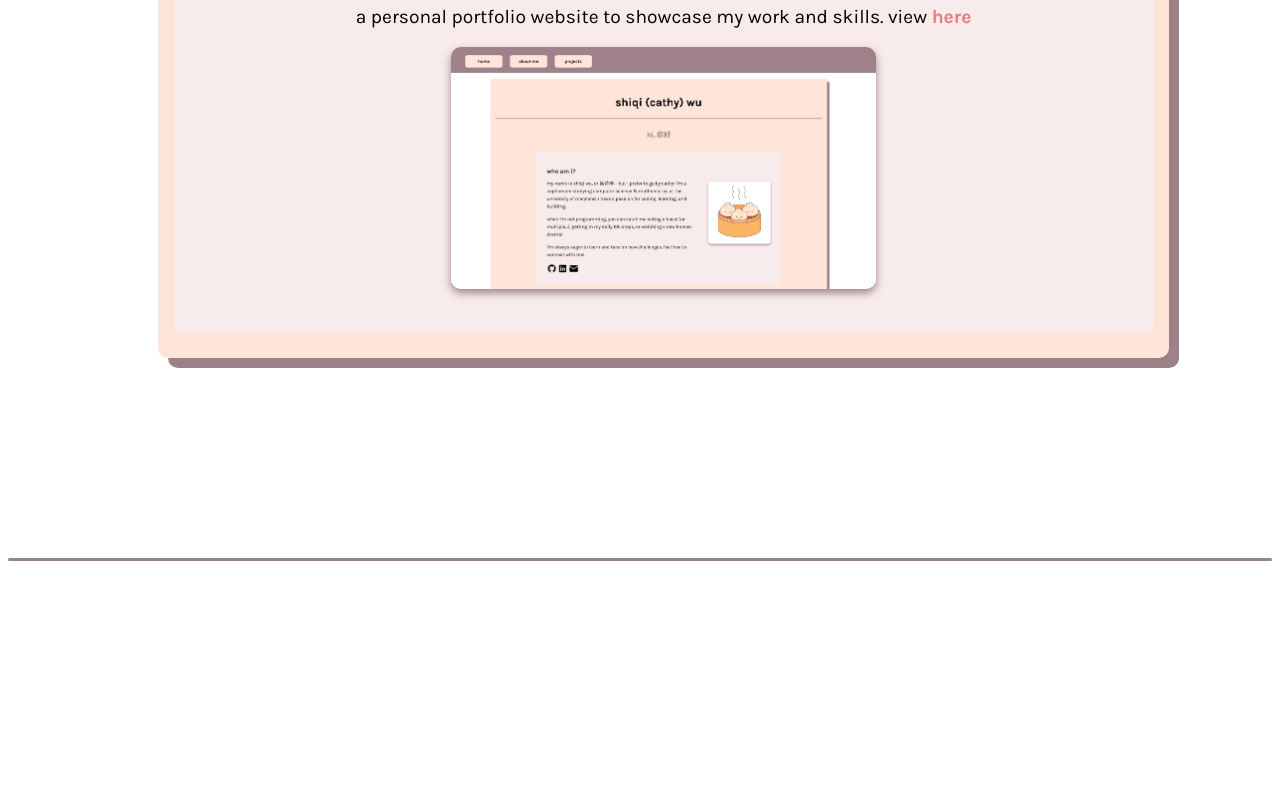
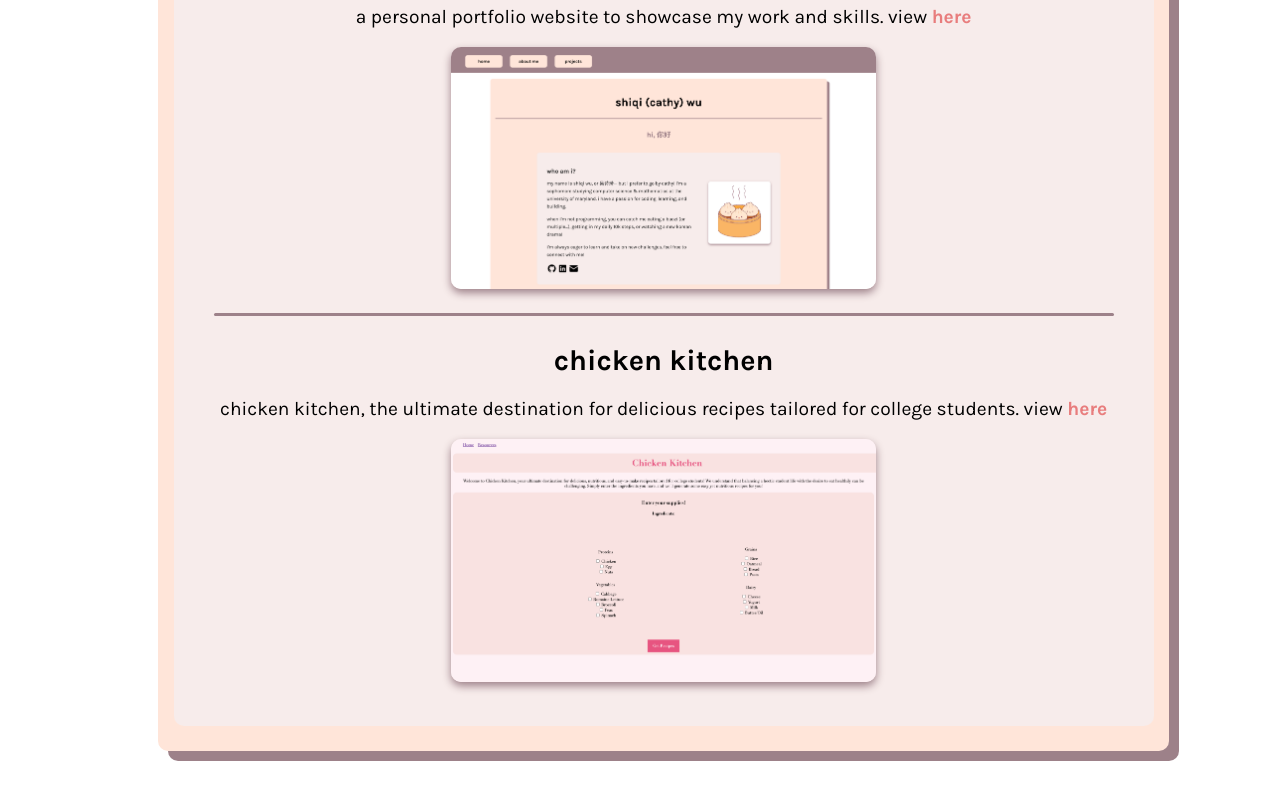
Before and after one commit to cathyswu/cathyswu.github.io, a plain HTML site: page index.html in a window 1280 px wide. Shown: the part 1529-2329 px from the top of the page. Before the commit the page ends 2110 px from the top, so only its background shows below. Drawn offline with Linux system fonts and the light colour scheme.

Commit message:
added chicken kitchen

```diff
--- a/index.html
+++ b/index.html
@@ -67,7 +67,7 @@
 
     <hr class="break1" id="projects">
 
-    <section class="projects" id="">
+    <section class="projects">
 
         <div class="projects-intro">
             <div class="name">
@@ -83,7 +83,16 @@
                     target="_blank">here</a></p>
 
             <img class="personal-website-image" src="./images/portfolio-preview.png">
+            <hr>
+            <h3>chicken kitchen</h3>
+            <p>chicken kitchen, the ultimate destination for delicious recipes tailored for college students. view <a href="https://cathyswu.github.io/chickenkitchen/"
+                target="_blank">here</a></p>
+
+            <img class="chicken-kitchen-image" src="./images/chicken-kitchen.png">
+
         </div>
+
+
     </section>
     <hr class="break1">
 
--- a/style.css
+++ b/style.css
@@ -172,6 +172,7 @@ a:hover {
     position: relative;
     left: 150px;
     width: 80%;
+    margin-bottom: 20px;
 }
 
 .projects h2 {
@@ -253,7 +254,13 @@ hr {
     height: auto;
     border-radius: 10px;
     box-shadow: 0 4px 8px var(--darkpink);
+}
 
+.chicken-kitchen-image {
+    width: 425px;
+    height: auto;
+    border-radius: 10px;
+    box-shadow: 0 4px 8px var(--darkpink);
 }
 
 .name p {
```
Also changed, not shown: images/chicken-kitchen.png (added), images/hen.png (added).
